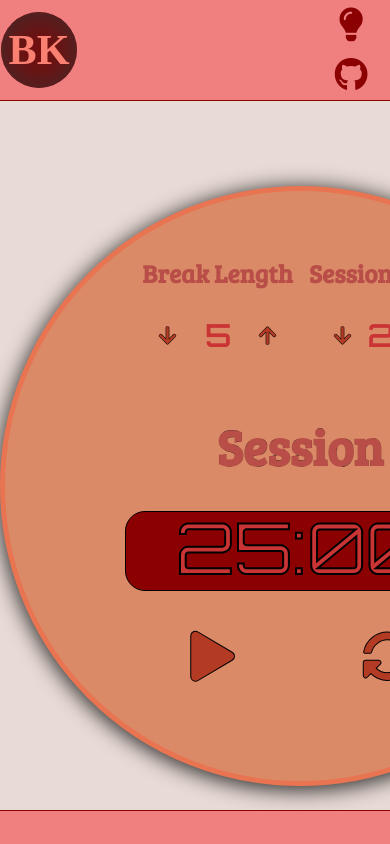
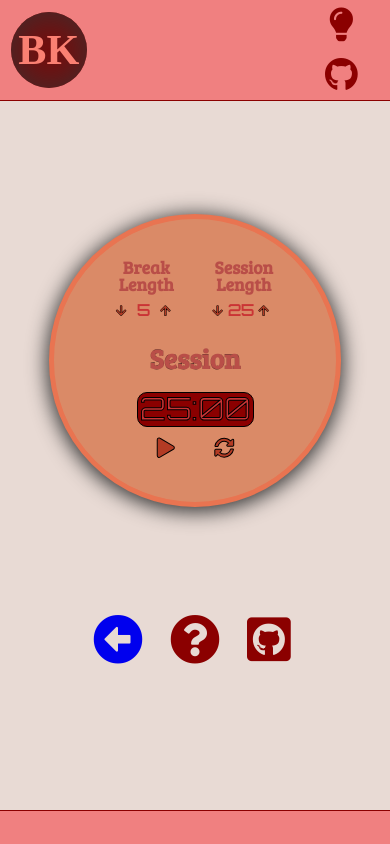
Before and after one commit to billkondo/My_Site, a React app: page /PomodoroClock in a window 390 px wide. Built offline with nearby package versions, Linux system fonts and the light colour scheme; a web font is replaced by a local one.

Commit message:
Pomodoro Clock is now Responsive

```diff
--- a/src/components/AboutMe/AboutMe.js
+++ b/src/components/AboutMe/AboutMe.js
@@ -1,8 +1,26 @@
 import React from 'react';
+import { connect } from 'react-redux';
 
-const AboutMe = () => (
-  <div id="about-me" className="contain-site">
-    <div id="title-about-me">
+const about_me = (props) => {
+  let style = {};
+
+  if (props.theme)
+    style = {
+      color: "#d83a2d"
+    }
+
+  let styleAll = {};
+
+  if (props.theme)
+    styleAll = {
+      borderColor: "#FD3A4A",
+      opacity: "0.75"
+    }
+
+  return (
+    <div id="contain-about-me">
+      <div id="about-me" style={styleAll}>
+        <div id="title-about-me" style={style}>
           <p> William Hideki Kondo </p>
         </div>
 
@@ -17,7 +35,7 @@ const AboutMe = () => (
           </p>
         </div>
 
-    <div id="site-about-me">
+        <div id="site-about-me" style={style}>
           About this site
         </div>
 
@@ -32,9 +50,15 @@ const AboutMe = () => (
           </ul>
         </div>
 
-
-
+      </div>
     </div>
   );
+}
+
+const AboutMe = connect(
+  (state) => ({
+    theme: state.theme.theme
+  })
+)(about_me);
 
 export default AboutMe;
--- a/src/styles/PomodoroClockApp.scss
+++ b/src/styles/PomodoroClockApp.scss
@@ -137,3 +137,76 @@
     font-size: 50px;
   }
 }
+
+@media (max-width: 800px) {
+  .pomodoro-clock-app {
+    #pomodoro-clock {
+      height: 75vw;
+      width: 75vw;
+
+      border-radius: 75vw;
+      display: grid;
+    }
+
+    #settings {
+      align-self: center;
+      justify-self: center;
+
+      margin: 0;
+
+      display: grid;
+      grid-template-rows: 1fr;
+      grid-template-columns: 1fr 1fr;
+
+      margin-top: 5vw;
+      height: 12vw;
+      width: 50vw;
+    }
+
+    #control-settings {
+      font-size: 4vw;
+      width: 17vw;
+    }
+
+    #break-label, #session-label {
+      font-size: 4.5vw;
+    }
+
+    #break-length, #session-length {
+      font-size: 4vw;
+    }
+
+    #break-decrement, #session-decrement, #break-increment, #session-increment {
+      font-size: 3vw;
+    }
+
+    #timer {
+      height: 30vw;
+      width: 30vw;
+      margin: 0 auto;
+      margin-top: 5vw;
+    }
+
+    #timer-label {
+      height: 7vw;
+      font-size: 7vw;
+    }
+
+    #time-left {
+      margin-top: 3vw;
+      height: 9vw;
+      font-size: 8vw;
+      text-align: center;
+      margin-top: 5vw;
+      border-radius: 10px;
+      border: 1px solid black;
+      -webkit-text-stroke: 1px black;
+    }
+
+    #control {
+      margin-top: 3vw;
+      height: 5vw;
+      font-size: 5vw;
+    }
+  }
+}
--- a/src/styles/components/_AboutMe.scss
+++ b/src/styles/components/_AboutMe.scss
@@ -1,7 +1,20 @@
+#contain-about-me {
+  grid-column: 2/3;
+  width: 40vw;
+  margin-top: 10vh;
+
+  display: grid;
+  grid-template-rows: repeat(20, 1fr);
+
   #about-me {
-  width: 50vw;
+    grid-row: 1/20;
     display: grid;
-  border: 7px ridge darkred;
+
+    width: 100%;
+    height: 100%;
+
+    border: 8px ridge darkred;
+
     padding: 30px;
     background: #FF9980;
 
@@ -9,6 +22,7 @@
       font-family: "Vast Shadow";
       font-size: 50px;
       font-weight: bold;
+
       justify-self: start;
       color: darkred;
       margin-bottom: 20px;
@@ -18,6 +32,7 @@
     #description-about-me {
       font-family: "Merriweather";
       font-size: 30px;
+      line-height: 40px;
       text-align: justify;
       text-justify: inter-word;
       color: darkred;
@@ -40,6 +55,7 @@
 
       a:visited {
         text-decoration: none;
+        color: darkred;
       }
 
       a:hover {
@@ -55,6 +71,7 @@
     #site-about-me {
       margin-top: 20px;
       font-size: 30px;
+      line-height: 50px;
       font-weight: bold;
       color: darkred;
       justify-self: start;
@@ -66,6 +83,7 @@
     #site-description-about-me {
       font-family: "Merriweather";
       font-size: 25px;
+      line-height: 35px;
       text-align: justify;
       text-justify: inter-word;
       color: darkred;
@@ -87,15 +105,38 @@
       }
     }
   }
+}
 
 @media (max-width: 1500px) {
-  #about-me {
+  #contain-about-me {
     width: 62vw;
   }
 }
 
 @media (max-width: 800px) {
+  #contain-about-me {
+    width: 90vw;
+
     #about-me {
-    width: 80vw;
+      #title-about-me {
+        font-size: 40px;
+        line-height: 60px;
+      }
+
+      #description-about-me {
+        font-size: 20px;
+        line-height: 30px;
+      }
+
+      #site-about-me {
+        font-size: 20px;
+        line-height: 30px;
+      }
+
+      #site-description-about-me {
+        font-size: 15px;
+        line-height: 25px;
       }
     }
+  }
+}
--- a/src/styles/components/_Body.scss
+++ b/src/styles/components/_Body.scss
@@ -31,6 +31,6 @@
 
 @media (max-width: 1500px) {
   .contain-site {
-    width: 100vw;
+    width: 90vw;
   }
 }
--- a/src/styles/components/_Header.scss
+++ b/src/styles/components/_Header.scss
@@ -115,10 +115,10 @@
 @media (max-width: 800px) {
   #header {
     #logo {
-      margin-right: 30vw;
+      margin-right: 25vw;
     }
     #github-link, #theme-button {
-      margin-left: 30vw;
+      margin-left: 25vw;
     }
   }
 }
```
Lines whose indentation alone changed are shown as unchanged.
